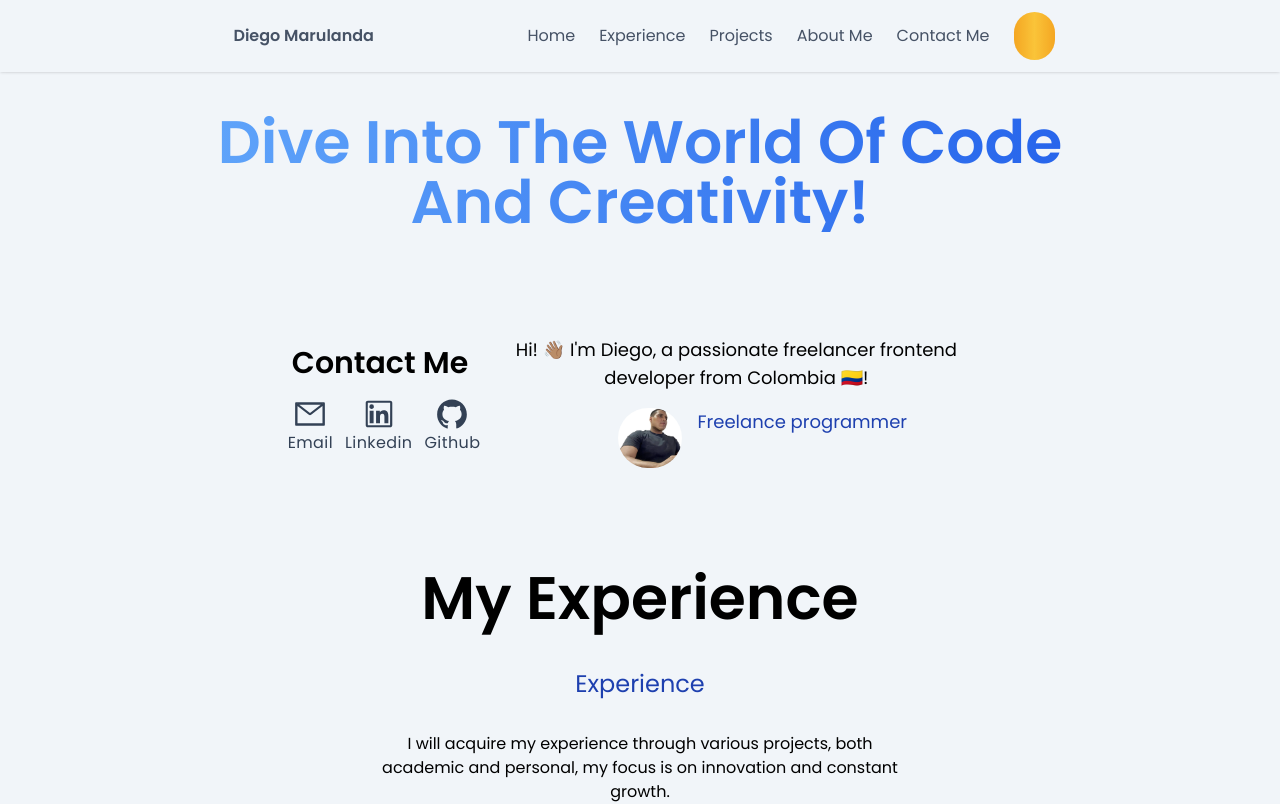
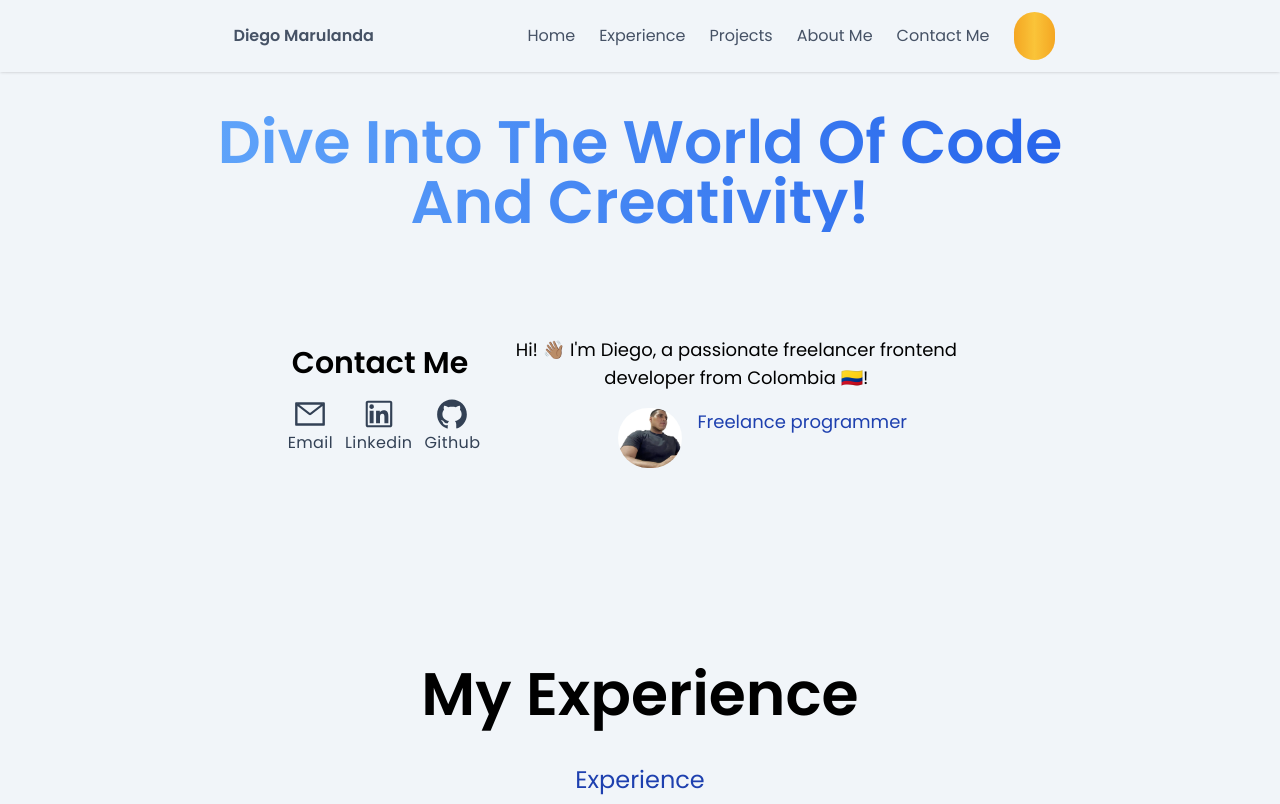
Before and after one commit to DiegoMarulandaB/Portfolio, a Next.js app: page / in a window 1280 px wide. Shown: the top 804 px of the page. Built offline with nearby package versions, Linux system fonts and the light colour scheme; some icons are missing.

Commit message:
refactor: :bug: add fixes_sizes_about_experience

```diff
--- a/src/components/About/About.tsx
+++ b/src/components/About/About.tsx
@@ -5,7 +5,7 @@ import MySkills from '../Skills/MySkills'
 const About = () => {
   return (
     <section id="about">
-      <h1 className=" text-center justify-center mx-2 mr-2 mt-24 font-extrabold capitalize text-4xl sm:text-7xl md:text-6xl lg:text-6xl xl:text-7xl">
+      <h1 className="text-center justify-center mx-2 mr-2 mt-24 pt-24 font-extrabold capitalize text-4xl sm:text-7xl md:text-6xl lg:text-6xl xl:text-7xl">
         About me
       </h1>
       <div className="min-h-screen flex items-center justify-center">
--- a/src/components/Experience/Experience.tsx
+++ b/src/components/Experience/Experience.tsx
@@ -3,7 +3,7 @@
 const Experience = () => {
   return (
     <section id="experience">
-      <h1 className=" text-center justify-center mx-2 mr-2 mt-24 font-extrabold capitalize text-4xl sm:text-7xl md:text-6xl lg:text-6xl xl:text-7xl">
+      <h1 className=" text-center justify-center mx-2 mr-2 mt-24 pt-24 font-extrabold capitalize text-4xl sm:text-7xl md:text-6xl lg:text-6xl xl:text-7xl">
         My Experience
       </h1>
       <div className="flex flex-col md:flex-row md:p-4 md:text-left mt-2 space-y-10 md:space-x-10 md:space-y-0 items-stretch justify-center align-top">
```
Lines whose indentation alone changed are shown as unchanged.
